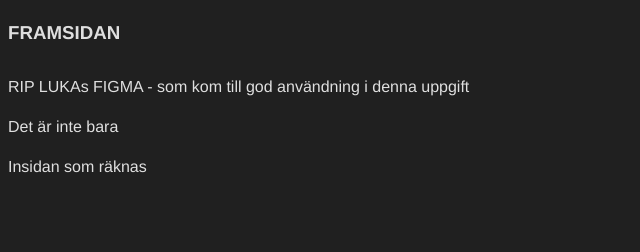
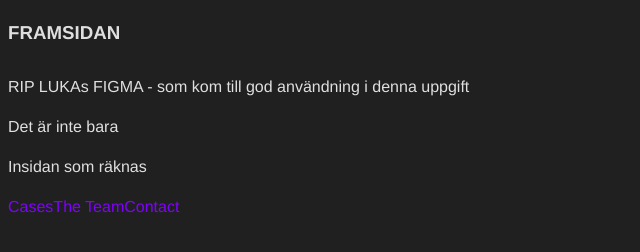
Before and after one commit to CJVIK/FRAMSIDAN, a website built with Vite: page index.html in a window 1280 px wide. Shown: the whole page, without its empty margins (0-640 px from the left). Built offline with nearby package versions, Linux system fonts and the light colour scheme.

Commit message:
Updates in app.ts and removed footer tag in index.html
Moved footer.ts to Parts, removed HTML folder, updated search path in app.ts

```diff
--- a/index.html
+++ b/index.html
@@ -4,7 +4,5 @@
   </head>
   <body>
     <script type="module" src="src/main.ts"></script>
-    <footer id="footer">
-    </footer>
   </body>
 </html>
--- a/src/pages/parts/app.ts
+++ b/src/pages/parts/app.ts
@@ -1,7 +1,7 @@
 import { head } from "./head";
 import { createHeaderContent } from "../../helpers/HTMLHeader";
 import { headerMainContent } from "./header";
-import { footerHTML } from '../../HTML/footer';
+import { footer } from "./footer";
 
 export const application = (title: HTMLTitleElement['innerHTML']) => {
 
@@ -13,8 +13,7 @@ export const application = (title: HTMLTitleElement['innerHTML']) => {
         id: 'app'
     });
 
-    document.body.prepend(headerElement, app);
-    footerHTML();
+    document.body.prepend(headerElement, app, footer());
 
     return app;
 };
--- a/src/HTML/footer.ts
+++ b/src/pages/parts/footer.ts
@@ -1,6 +1,6 @@
 
 
-export const footerHTML = () => {
+export const footer = () => {
     const nav = document.createElement("nav");
     nav.id = "nav";
     const footer = document.createElement("footer");
@@ -13,4 +13,8 @@ export const footerHTML = () => {
     headingTheTeam.innerHTML = "The Team";
     const headingContact = document.createElement("a");
     headingContact.innerHTML = "Contact";
+
+    nav.append(headingCases, headingTheTeam, headingContact)
+
+    return footer;
 }
```
